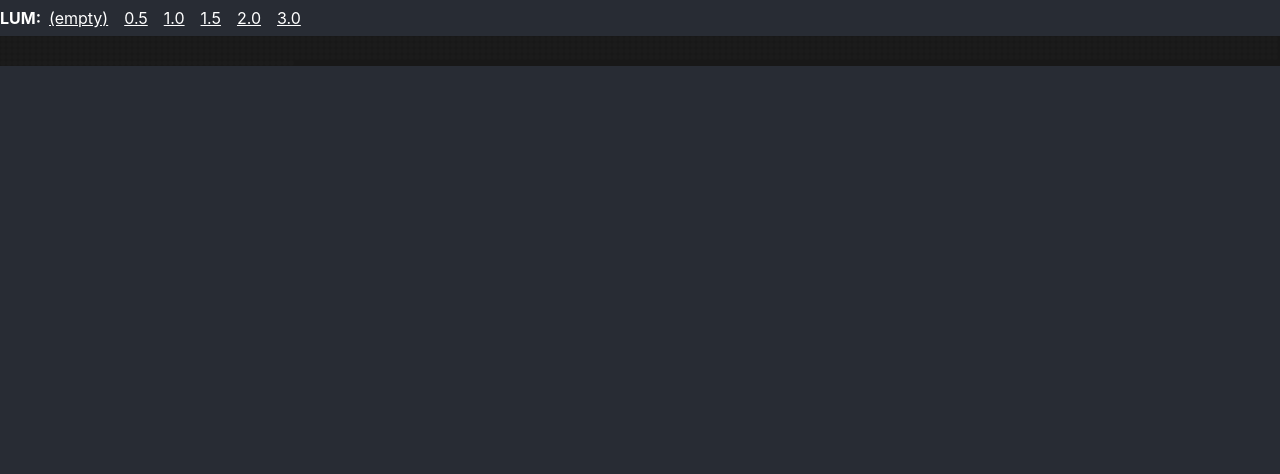
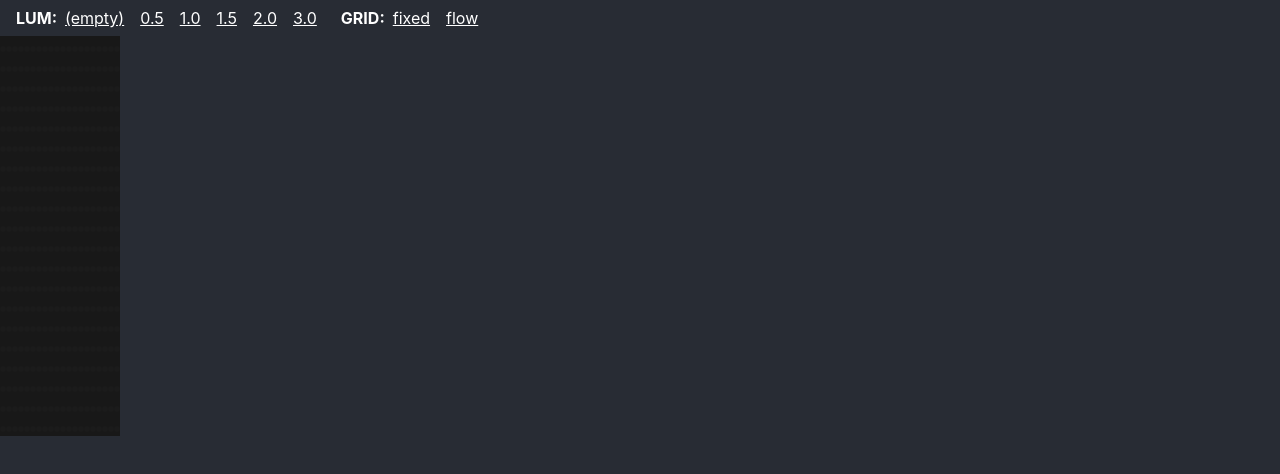
Before and after one commit to bladnman/css-base-units, a React (Create React App) app: page / in a window 1280 px wide. Shown: the top 474 px of the page. Built offline with nearby package versions, Linux system fonts and the light colour scheme.

Commit message:
- using 1 grid for 2 types

```diff
--- a/src/App.js
+++ b/src/App.js
@@ -8,6 +8,9 @@ class App extends Component {
     super(props);
     this.state = {
       lum : 1.0,
+      isFixed : true,
+      fixedColumns : 20,
+      fixedRows : 20,
     }
   }
   setLum = (lum) => {
@@ -24,9 +27,17 @@ class App extends Component {
           <span className={styles.toolbarLink} onClick={() => this.setLum(1.5)}>1.5</span>
           <span className={styles.toolbarLink} onClick={() => this.setLum(2.0)}>2.0</span>
           <span className={styles.toolbarLink} onClick={() => this.setLum(3.0)}>3.0</span>
+
+          <span className={styles.toolbarTitle}>GRID:</span>
+          <span className={styles.toolbarLink} onClick={() => this.setState({isFixed:true})}>fixed</span>
+          <span className={styles.toolbarLink} onClick={() => this.setState({isFixed:false})}>flow</span>
+
         </div>
         <OpenFlowGrid cellCount={900}
                       lum={this.state.lum}
+                      isFixed={this.state.isFixed}
+                      fixedColumns={this.state.fixedColumns}
+                      fixedRows={this.state.fixedRows}
                       className={styles.openFlowGrid} />
       </div>
     );
--- a/src/App.module.css
+++ b/src/App.module.css
@@ -4,6 +4,7 @@
 }
 .toolbarTitle {
   font-weight         : bold;
+  margin-left         : 1em;
 }
 .toolbarLink {
   color               : white;
--- a/src/components/OpenFlowGrid.js
+++ b/src/components/OpenFlowGrid.js
@@ -1,35 +1,48 @@
 import React, { Component } from 'react'
-
-import Grid from './Grid'
 import Tile from './Tile'
-
 import styles from './OpenFlowGrid.module.css';
 
 export default class OpenFlowGrid extends Component {
   constructor(props) {
     super(props);
     this.state = {
-      selected : {},
+      selected      : {},
+      isMouseDown   : false,
+      isEraser      : false,
     };
   }
   static defaultProps = {
-    cellCount : 900,
+    cellCount     : 400,
+    isFixed       : false,
+    fixedColumns  : 20,
+    fixedRows     : 20,
   }
   handlePress = (idx) => {
+
     if (this.state.selected[idx]) {
       this.deselect(idx);
+      this.setState({isEraser:true});
     }
     else {
       this.select(idx);
+      this.setState({isEraser:false});
     }
+
+    this.setState({isMouseDown : true});
+
   }
   handleMouseEnter = (ev, idx) => {
     if (this.state.isMouseDown) {
-      this.select(idx);
+
+      // erase
+      if (this.state.isEraser) {
+        this.deselect(idx);
+      }
+
+      else {
+        this.select(idx);
+      }
     }
-  }
-  handleMouseDown = () => {
-    this.setState({isMouseDown : true});
   }
   handleMouseUp = () => {
     this.setState({isMouseDown : false});
@@ -49,15 +62,26 @@ export default class OpenFlowGrid extends Component {
     }
   }
   render() {
+
+    return (
+      <div  className={styles.App}
+            onMouseUp={this.handleMouseUp}
+            style={{'--lum':this.props.lum}}>
+
+        {this.props.isFixed
+          ? this.renderFixed()
+          : this.renderFlow()
+        }
+
+      </div>
+    )
+
+  }
+  renderFlow() {
     const items = (','.repeat(this.props.cellCount)).split(',');
 
     return (
-      <div  className={styles.App}
-            onMouseDown={this.handleMouseDown}
-            onMouseUp={this.handleMouseUp}
-            style={{'--lum':this.props.lum}}>
-
-        <Grid className={styles.grid}>
+        <div className={[styles.grid, styles.gridFlow].join(' ')}>
           {items.map( (item, idx) => {
 
             const classes = [styles.tile];
@@ -72,7 +96,36 @@ export default class OpenFlowGrid extends Component {
                     onMouseEnter={(ev)=>this.handleMouseEnter(ev, idx)} />
             );
           })}
-        </Grid>
+        </div>
+    )
+  }
+  renderFixed() {
+    const rows      = (new Array(this.props.fixedRows)).fill(1);
+    const columns   = (new Array(this.props.fixedColumns)).fill(1);
+    return (
+      <div className={[styles.grid, styles.gridFixed].join(' ')}>
+        {/* ROWS */}
+        {rows.map((item, rowIdx) =>
+          <div key={rowIdx} className={styles.row}>
+
+            {/* COLUMNS */}
+            {columns.map((item, colIdx) => {
+              const itemIdx = (rowIdx * (this.props.fixedColumns)) + colIdx;
+              const classes = [styles.tile, styles.fixedTile];
+              if (this.state.selected[itemIdx]) {
+                classes.push(styles.selected);
+              }
+
+              // TILE
+              return (
+                <Tile key={itemIdx}
+                      className={classes.join(' ')}
+                      onMouseDown={()=>this.handlePress(itemIdx)}
+                      onMouseEnter={(ev)=>this.handleMouseEnter(ev, itemIdx)} />
+              )
+            })}
+          </div>
+        )}
       </div>
     )
   }
--- a/src/components/OpenFlowGrid.module.css
+++ b/src/components/OpenFlowGrid.module.css
@@ -1,9 +1,18 @@
 .App {}
-.grid {}
+.grid {
+  background      : rgb(24, 24, 24);
+  display : inline-block;
+}
+.gridFlow {
+  display         : flex;
+  flex-direction  : row;
+  flex-wrap       : wrap;
+}
 
 .tile {
   transition              : all 300ms;
   border-radius           : 0.5em;
+  user-select             : none;
 }
 .tile:hover {
   color                   : yellow;
@@ -28,3 +37,9 @@
   border-bottom-style     : solid;
   border-right-style      : solid;
 }
+.row {
+  white-space: nowrap;
+}
+.fixedTile {
+  display: inline-block;
+}
```
